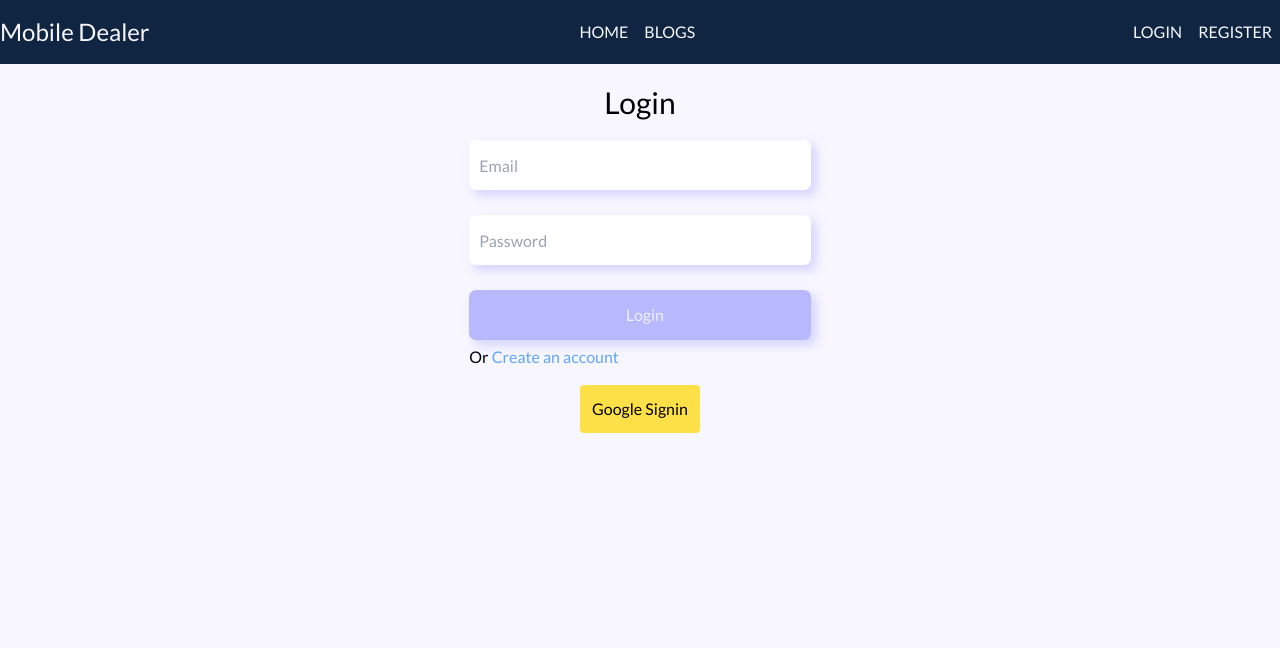
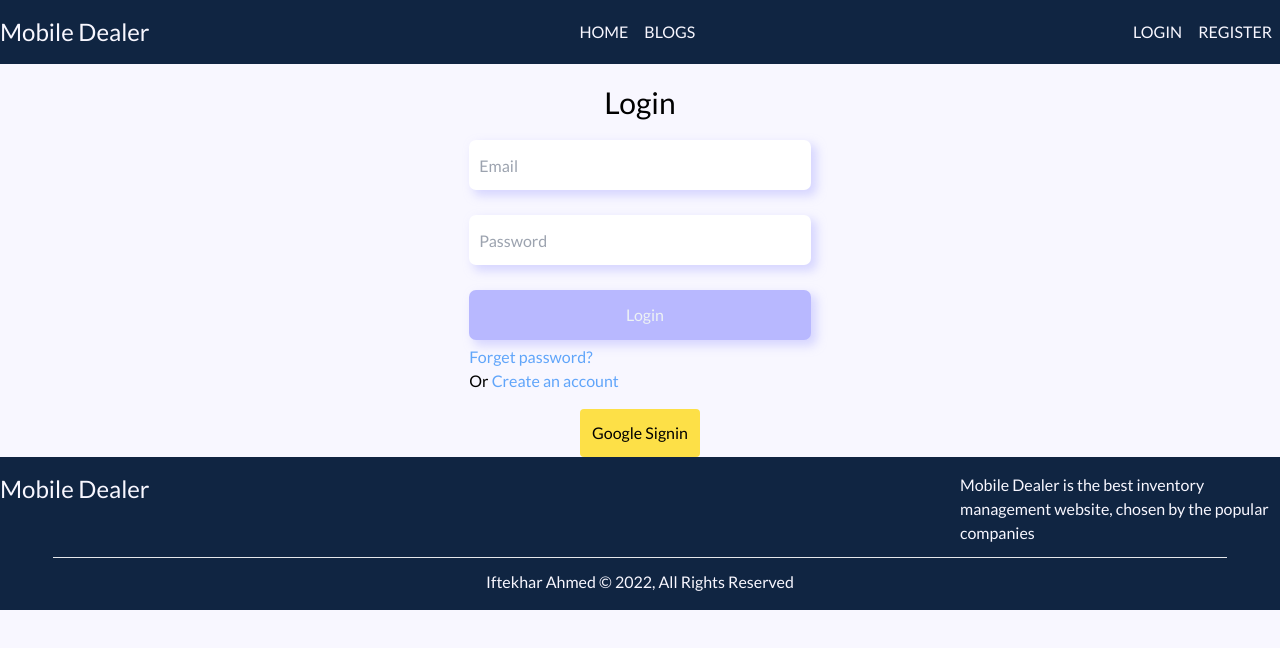
Before and after one commit to IftekharAhmedS/warehouse-management-client-side, a React (Create React App) app: page /login in a window 1280 px wide. Shown: the top 648 px of the page. Built offline with nearby package versions, Linux system fonts and the light colour scheme; no server answers.

Commit message:
footer added

```diff
--- a/src/App.js
+++ b/src/App.js
@@ -1,5 +1,6 @@
 import { Route, Routes } from 'react-router-dom';
 import './App.css';
+import Footer from './components/Footer/Footer';
 import Header from './components/Header/Header';
 import RequireAuth from './components/RequireAuth/RequireAuth';
 import AddItems from './pages/AddNewItem/AddItems';
@@ -25,6 +26,7 @@ function App() {
         <Route path='/manage-inventory' element={<RequireAuth><ManageInventory></ManageInventory></RequireAuth>}></Route>
         <Route path='/reset-password' element={<ResetPassword></ResetPassword>}></Route>
       </Routes>
+      <Footer></Footer>
     </div>
   );
 }
--- /dev/null
+++ b/src/components/Footer/Footer.js
@@ -0,0 +1,23 @@
+import React from 'react';
+
+const Footer = () => {
+    const year = new Date().getFullYear();
+    return (
+        <footer className=' bg-[#102542] text-[#F8F7FF] py-4 '>
+            <div className="flex">
+                <div className='container mx-auto flex justify-between'>
+                    <div className="footer-left text-2xl">
+                        <h1>Mobile Dealer</h1>
+                    </div>
+                    <div className="footer-right w-3/12">
+                        <p>Mobile Dealer is the best inventory management website, chosen by the popular companies</p>
+                    </div>
+                </div>
+            </div>
+            <hr className='w-11/12 mx-auto my-3 bg-orange-300' />
+            <p className='text-center'>Iftekhar Ahmed &copy; {year}, All Rights Reserved</p>
+        </footer>
+    );
+};
+
+export default Footer;
--- a/src/components/Header/Header.css
+++ b/src/components/Header/Header.css
@@ -1,4 +1,4 @@
 @import url('https://fonts.googleapis.com/css2?family=Poppins:wght@300;400;500;700&display=swap');
-header{
+header, footer{
     font-family: 'Poppins', sans-serif;
 }
--- a/src/pages/Login/Login.js
+++ b/src/pages/Login/Login.js
@@ -71,6 +71,7 @@ const Login = () => {
                 <div className="form-submit-btn">
                     <input type='submit' value='Login'></input>
                 </div>
+                    <p><Link to='/reset-password' className=' text-blue-400'>Forget password?</Link></p>
                     <p>Or <Link to='/register' className=' text-blue-400'>Create an account</Link></p>
             </form>
             </div>
```
